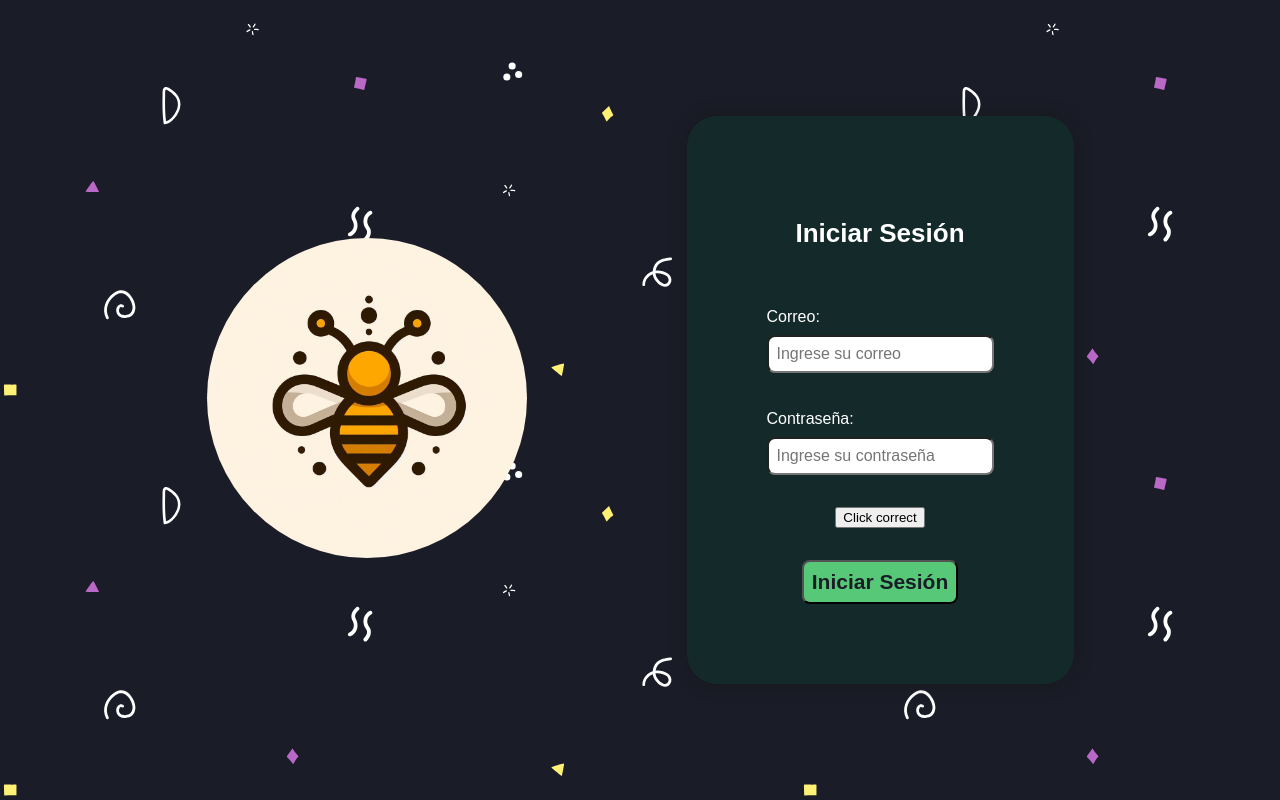
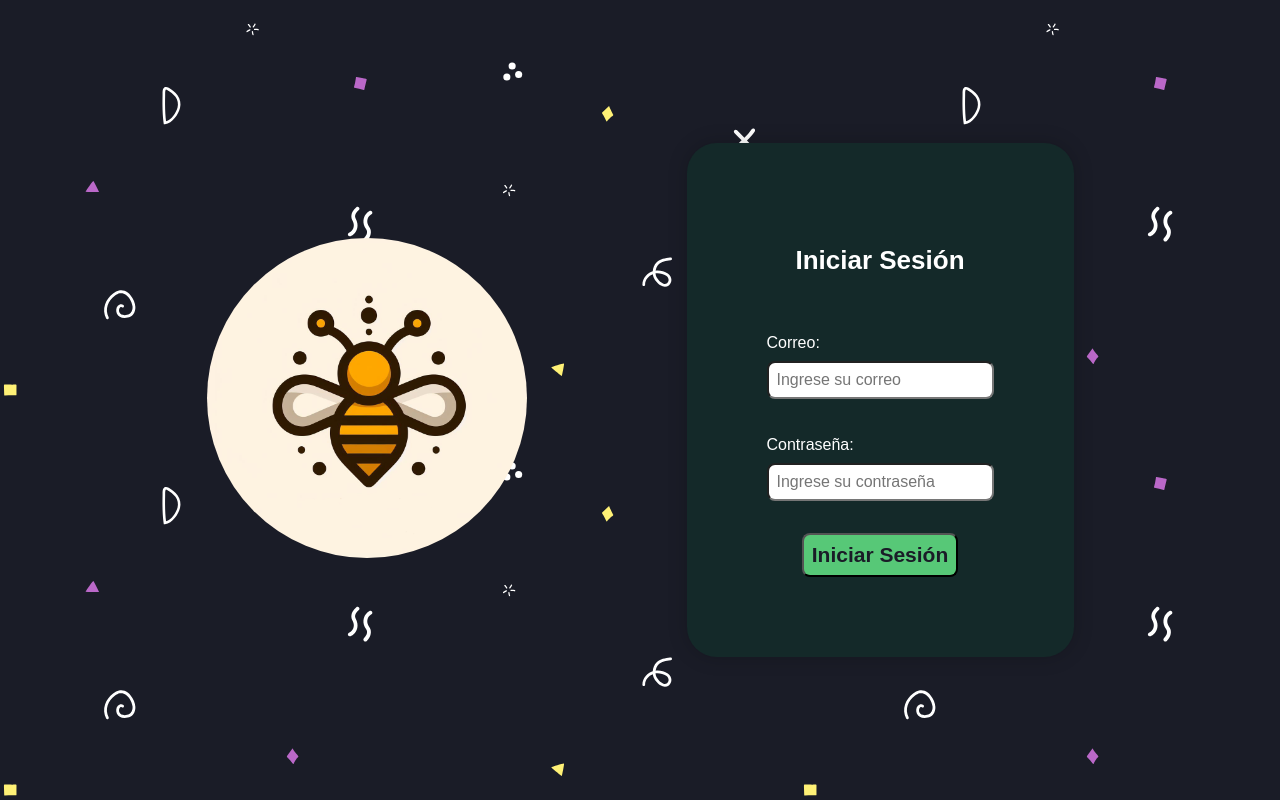
Before and after one commit to Our-Hive/emotional-admin-panel, an Angular app: page /login in a window 1280 px wide. Built offline with nearby package versions, Linux system fonts and the light colour scheme.

Commit message:
feat(login): login form working

```diff
--- a/src/app/auth/service/auth.service.ts
+++ b/src/app/auth/service/auth.service.ts
@@ -12,8 +12,9 @@ export class AuthService {
   constructor(private http: HttpClient) {}
 
   login(loginCredentials: PostAuthRequestDto) {
-    return this.http.post<PostAuthResponseDto>(`${this.apiUrl}/login`, {
-      loginCredentials,
-    });
+    return this.http.post<PostAuthResponseDto>(
+      `${this.apiUrl}/login`,
+      loginCredentials
+    );
   }
 }
--- a/src/app/components/atoms/button-primary/button-primary.component.html
+++ b/src/app/components/atoms/button-primary/button-primary.component.html
@@ -1,3 +1,3 @@
-<button class="button-primary" type="button" (click)="(onClick)">
+<button class="button-primary" (click)="(onClick)">
   {{ text() }}
 </button>
--- a/src/app/components/atoms/button-primary/button-primary.component.ts
+++ b/src/app/components/atoms/button-primary/button-primary.component.ts
@@ -8,6 +8,7 @@ import { Component, input } from '@angular/core';
   styleUrl: './button-primary.component.scss',
 })
 export class ButtonPrimaryComponent {
+  onClick = input<() => void>();
   text = input.required<string>();
-  onClick = input<() => void>();
+  type = input<'button' | 'submit' | 'reset'>('button');
 }
--- a/src/app/components/organisms/login-form/login-form.component.html
+++ b/src/app/components/organisms/login-form/login-form.component.html
@@ -1,4 +1,4 @@
-<form class="login-form" [formGroup]="loginForm" (submit)="(onSubmit)">
+<form class="login-form" [formGroup]="loginForm" (ngSubmit)="onSubmit()">
   <h2 class="login-title">Iniciar Sesión</h2>
   <div>
     <app-form-field
@@ -22,10 +22,5 @@
       class="login-form-field"
     />
   </div>
-  <button type="submit">Click correct</button>
-  <app-button-primary text="Iniciar Sesión" />
+  <app-button-primary type="submit" text="Iniciar Sesión" />
 </form>
-<code style="color: white">
-  {{ loginForm.value.email }}
-  {{ loginForm.value.password }}
-</code>
--- a/src/app/components/organisms/login-form/login-form.component.ts
+++ b/src/app/components/organisms/login-form/login-form.component.ts
@@ -1,4 +1,4 @@
-import { Component, OnInit } from '@angular/core';
+import { Component } from '@angular/core';
 import {
   FormBuilder,
   FormControl,
@@ -42,10 +42,6 @@ export class LoginFormComponent {
   }
 
   onSubmit() {
-    console.log('correct');
-    console.log(this.loginForm.get('email')?.value);
-    console.log(this.loginForm.get('password')?.value);
-
     if (this.loginForm.invalid) {
       return;
     }
```
